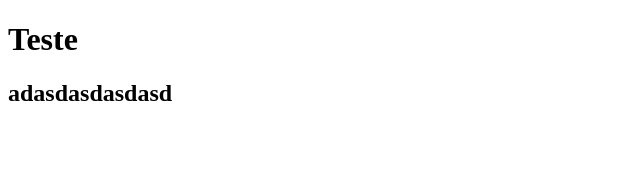
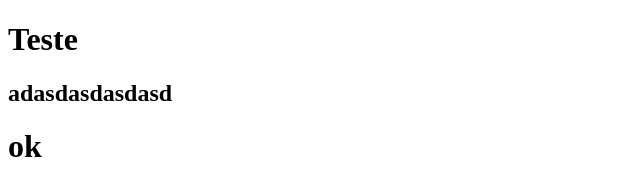
Before and after one commit to DiegoParalon/repositorio-teste-2023, a plain HTML site: page index.html in a window 1280 px wide. Shown: the full height of the page, 0-640 px from the left. Drawn offline with Linux system fonts and the light colour scheme.

Commit message:
adicionando o footer

```diff
--- a/index.html
+++ b/index.html
@@ -8,6 +8,7 @@
 <body>
     <h1>Teste</h1>
     <h2>adasdasdasdasd</h2>
+    <footer><h1>ok</h1></footer>
 
 </body>
 </html>
```
